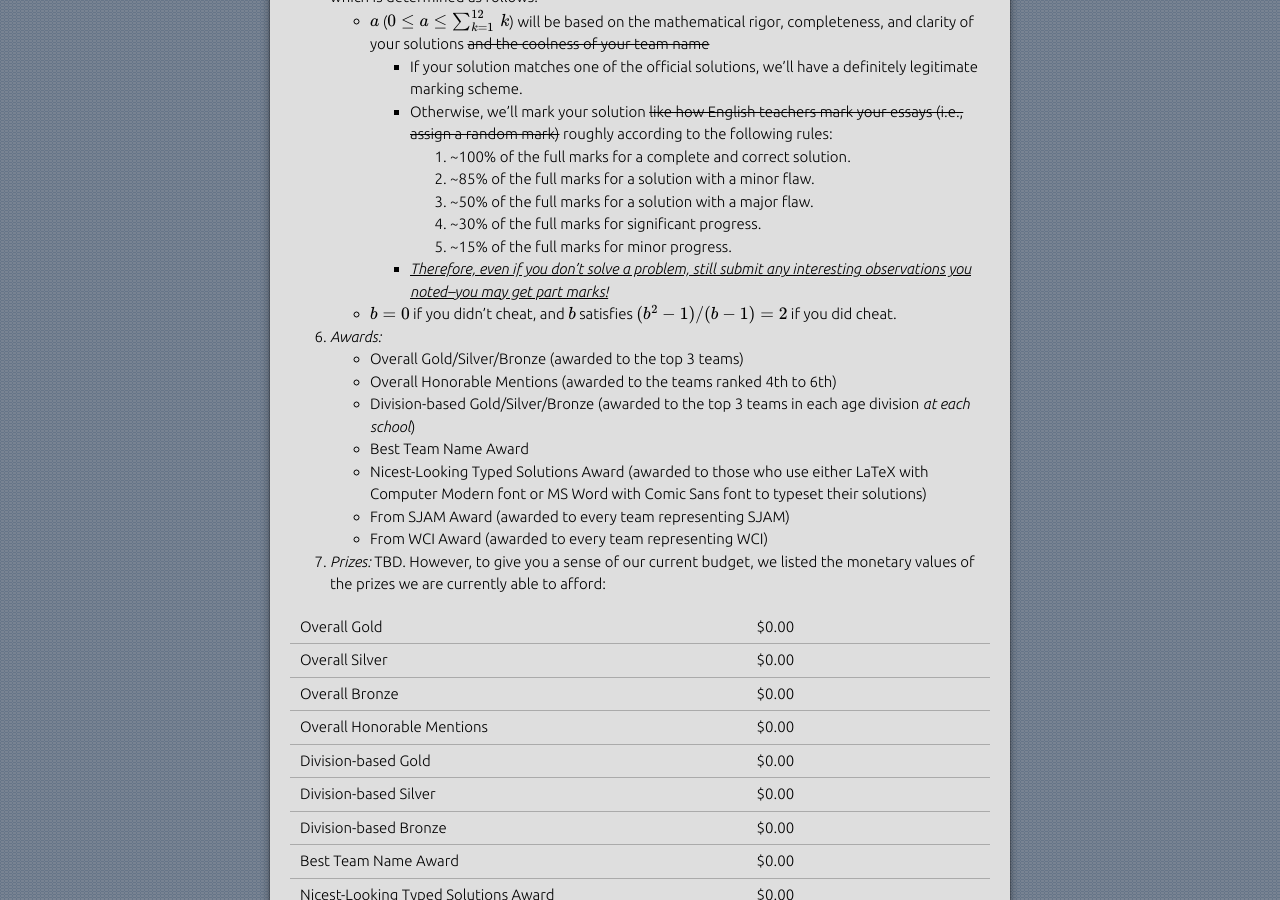
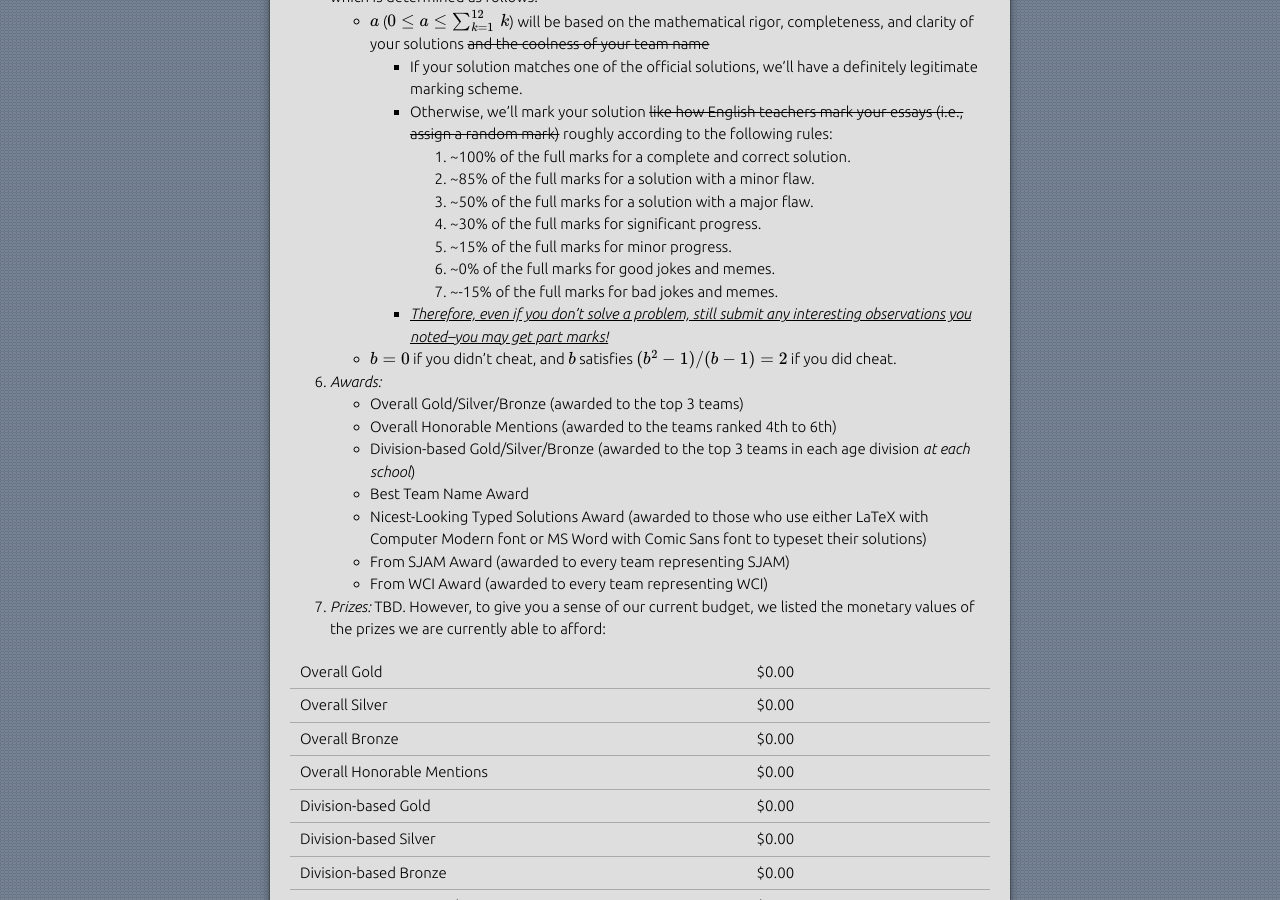
Before and after one commit to sjammathletes/sjammathletes.github.io, a Jekyll site: the page built from sjammo.md, in a window 1280 px wide and 900 px high, scrolled down 1872 px. Built offline with Jekyll 4.4.1, drawn with Linux system fonts in a browser that asks for light colours; our own code applies the rules of GitHub Pages for plain Markdown files.

Commit message:
added bad jokes

```diff
--- a/sjammo.md
+++ b/sjammo.md
@@ -48,6 +48,8 @@ If you have any questions or comments, please email Zed (liz0075@wrdsb.ca), Tian
             3. ~50% of the full marks for a solution with a major flaw.
             4. ~30% of the full marks for significant progress.
             5. ~15% of the full marks for minor progress.
+            6. ~0% of the full marks for good jokes and memes.
+            7. ~-15% of the full marks for bad jokes and memes.
         - <i><ins>Therefore, even if you don’t solve a problem, still submit any interesting observations you noted--you may get part marks!</ins></i>
     - \\(b = 0\\) if you didn’t cheat, and \\(b\\) satisfies \\( (b^2 - 1)/(b - 1) = 2 \\) if you did cheat.
 6. *Awards:*
```
